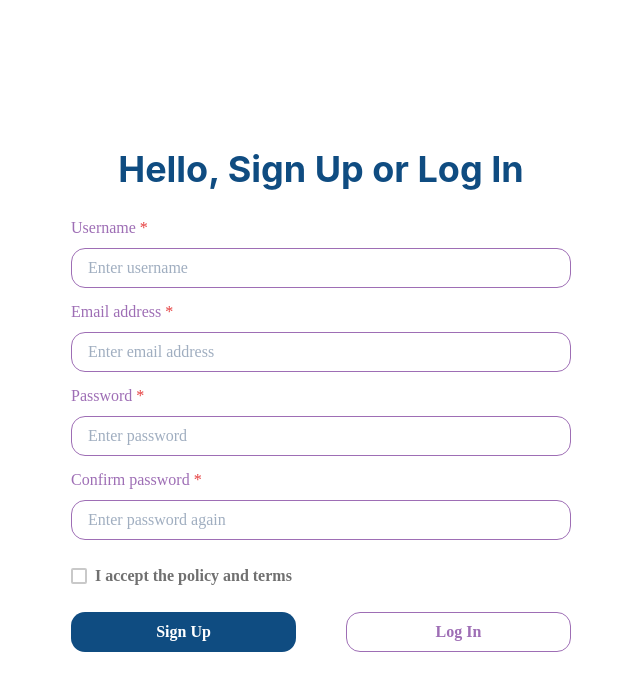
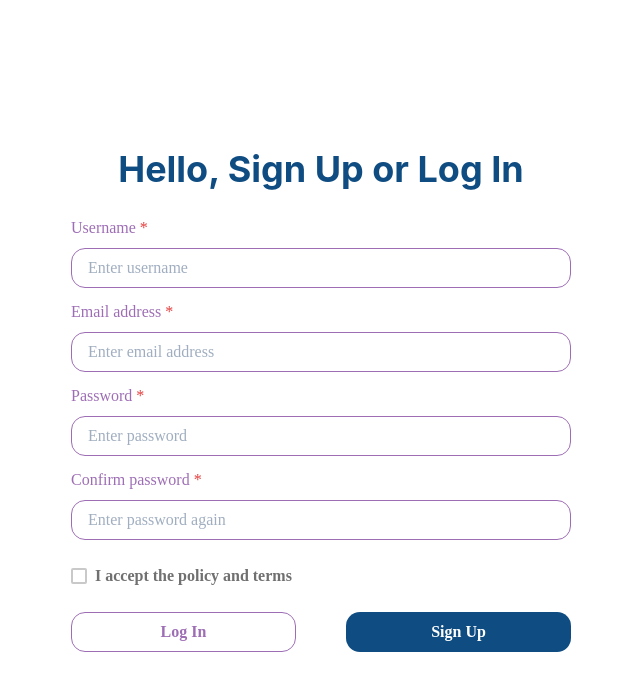
Before and after one commit to DevArcana/SE-ProjectManagement-UI, a React (Create React App) app: page /register in a window 1280 px wide. Shown: the top 690 px of the page, without its empty margins (319-959 px from the left). Built offline with nearby package versions, Linux system fonts and the light colour scheme; what webfontloader would draw is missing.

Commit message:
add logout

```diff
--- a/src/authentication/components/RegisterForm.tsx
+++ b/src/authentication/components/RegisterForm.tsx
@@ -13,6 +13,7 @@ import { useForm } from 'react-hook-form';
 import { register as appRegister } from '../api/authAPI';
 import { useHistory } from 'react-router-dom';
 import { Routes } from '../../routing/routes';
+import {useAuth} from "../context/AuthProvider";
 
 interface Inputs {
     username: string,
@@ -30,10 +31,9 @@ export const RegisterForm: React.FC = () => {
         errors,
         formState: { isSubmitting }
     } = useForm<Inputs>();
-    const [registered, setRegistered] = useState<boolean>(false);
+    const { login } = useAuth();
     const [registerError, setRegisterError] = useState<string | null>(null);
     const onSubmit = async (data: Inputs) => {
-        setRegistered(false);
         if (data.password !== data.confirmPassword) {
             setRegisterError('Passwords are not the same!');
         }
@@ -42,8 +42,7 @@ export const RegisterForm: React.FC = () => {
             await appRegister(data.username, data.email, data.password)
                     .then(success => {
                         if (success) {
-                            setRegisterError(null);
-                            setRegistered(true);
+                            login(data.username, data.password);
                         }
                         else setRegisterError('User already exists!');
                     });
@@ -132,8 +131,19 @@ export const RegisterForm: React.FC = () => {
                     ref={register({ required: 'This field is required!' })}>I accept the policy and terms</Checkbox>
                 <FormErrorMessage>{errors.checked?.message}</FormErrorMessage>
             </FormControl>
-            {registered && <Text color='#19A974' mb={3}>User registered successfully!</Text>}
             <Flex justifyContent='space-between'>
+                <Button
+                  width='45%'
+                  bgColor='#FFFFFF'
+                  border='1px'
+                  borderRadius={14}
+                  borderColor='#9E6EB5'
+                  color='#9E6EB5'
+                  onClick={() => history.push(Routes.LOGIN)}
+                  _hover={{ bgColor: '#FFFFFF',
+                    transform: 'scale(1.02)'}}
+                  _active={{ bgColor: '#FFFFFF',
+                    transform: 'scale(1.02)'}}>Log In</Button>
                 <Button
                     type='submit'
                     width='45%'
@@ -145,18 +155,6 @@ export const RegisterForm: React.FC = () => {
                             transform: 'scale(1.02)'}}
                     _active={{ bgColor: '#9E6EB5',
                             transform: 'scale(1.02)'}}>Sign Up</Button>
-                    <Button
-                        width='45%'
-                        bgColor='#FFFFFF'
-                        border='1px'
-                        borderRadius={14}
-                        borderColor='#9E6EB5'
-                        color='#9E6EB5'
-                        onClick={() => history.push(Routes.LOGIN)}
-                        _hover={{ bgColor: '#FFFFFF',
-                                transform: 'scale(1.02)'}}
-                        _active={{ bgColor: '#FFFFFF',
-                                transform: 'scale(1.02)'}}>Log In</Button>
             </Flex>
         </form>
     );
--- a/src/main/components/SideMenu.tsx
+++ b/src/main/components/SideMenu.tsx
@@ -11,11 +11,17 @@ import {
   useDisclosure,
 } from "@chakra-ui/react";
 import { ColorModeSwitcher } from "../../ColorModeSwitcher";
-import { FaIndent } from "react-icons/fa";
+import { FaIndent, FaDoorOpen } from "react-icons/fa";
 import { UserMenu } from "./UserMenu";
 import { SideButtons } from "./SideButtons";
+import {useAuth} from "../../authentication/context/AuthProvider";
 function SideMenu() {
   const { isOpen, onOpen, onClose } = useDisclosure({ defaultIsOpen: false });
+  const { logout } = useAuth();
+
+  const onLogout = () => {
+    logout();
+  }
 
   return (
     <>
@@ -48,6 +54,16 @@ function SideMenu() {
               <UserMenu />
             </DrawerBody>
             <DrawerFooter>
+              <Button
+                color={"gray.50"}
+                colorScheme="transparent"
+                onClick={onLogout}
+                size="lg"
+                justifyContent="center"
+                _hover={{ fontSize: "2xl" }}
+              >
+                {<FaDoorOpen />}
+              </Button>
               <ColorModeSwitcher justifySelf="flex-end" />
             </DrawerFooter>
           </DrawerContent>
```
